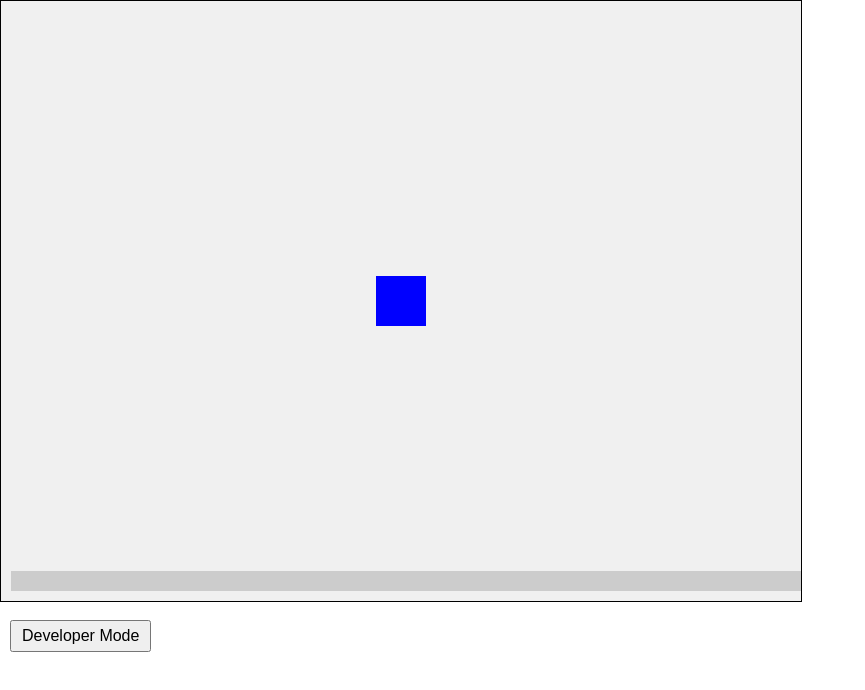
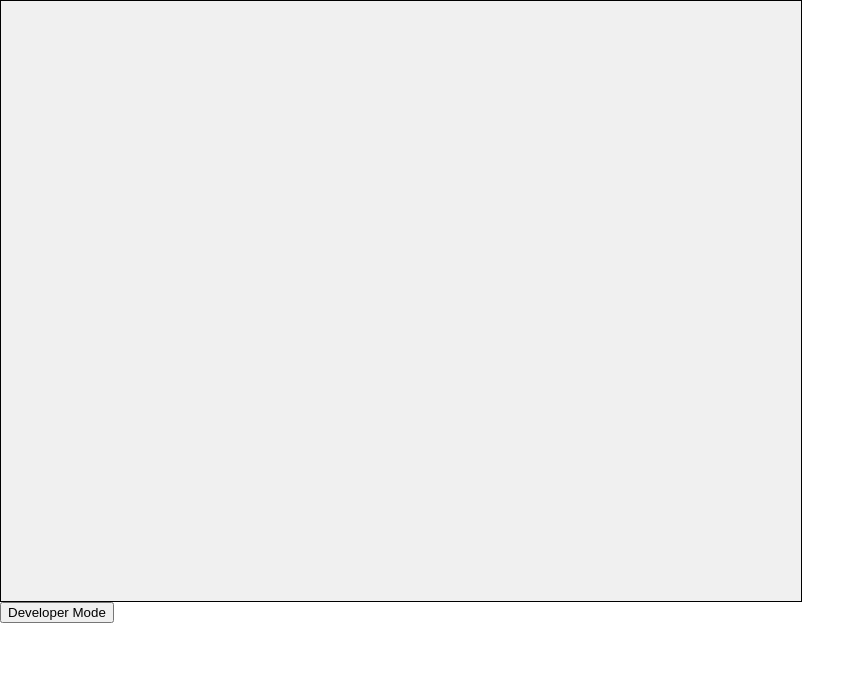
Before and after one commit to Mochaharpy/fun-game, a plain HTML site: page index.html in a window 1280 px wide. Shown: the whole page, without its empty margins (0-865 px from the left). Drawn offline with Linux system fonts and the light colour scheme; files that its build step writes are made by us from their sources.

Commit message:
Update styles.css

```diff
--- a/styles/styles.css
+++ b/styles/styles.css
@@ -12,41 +12,3 @@ body {
     overflow: hidden; /* Prevent elements from overflowing the container */
     background-color: #f0f0f0; /* Light background for the game area */
 }
-
-#dev-button {
-    position: absolute;
-    top: 620px; /* Move the button below the game area */
-    left: 10px;
-    padding: 5px 10px;
-    font-size: 16px;
-    cursor: pointer; /* Pointer cursor for the button */
-}
-
-#player {
-    position: absolute;
-    width: 50px;
-    height: 50px;
-    background-color: blue; /* Player color */
-}
-
-#exp-bar-container {
-    position: absolute;
-    bottom: 10px;
-    left: 10px;
-    width: 100%; /* Full width for the container */
-    height: 20px;
-    background-color: #ccc; /* Background for the EXP bar container */
-}
-
-#exp-bar {
-    height: 100%; /* Fill the container height */
-    background: green; /* EXP bar color */
-    width: 0; /* Initial width */
-}
-
-.enemy {
-    position: absolute;
-    width: 50px;
-    height: 50px;
-    background-color: red; /* Enemy color */
-}
```
